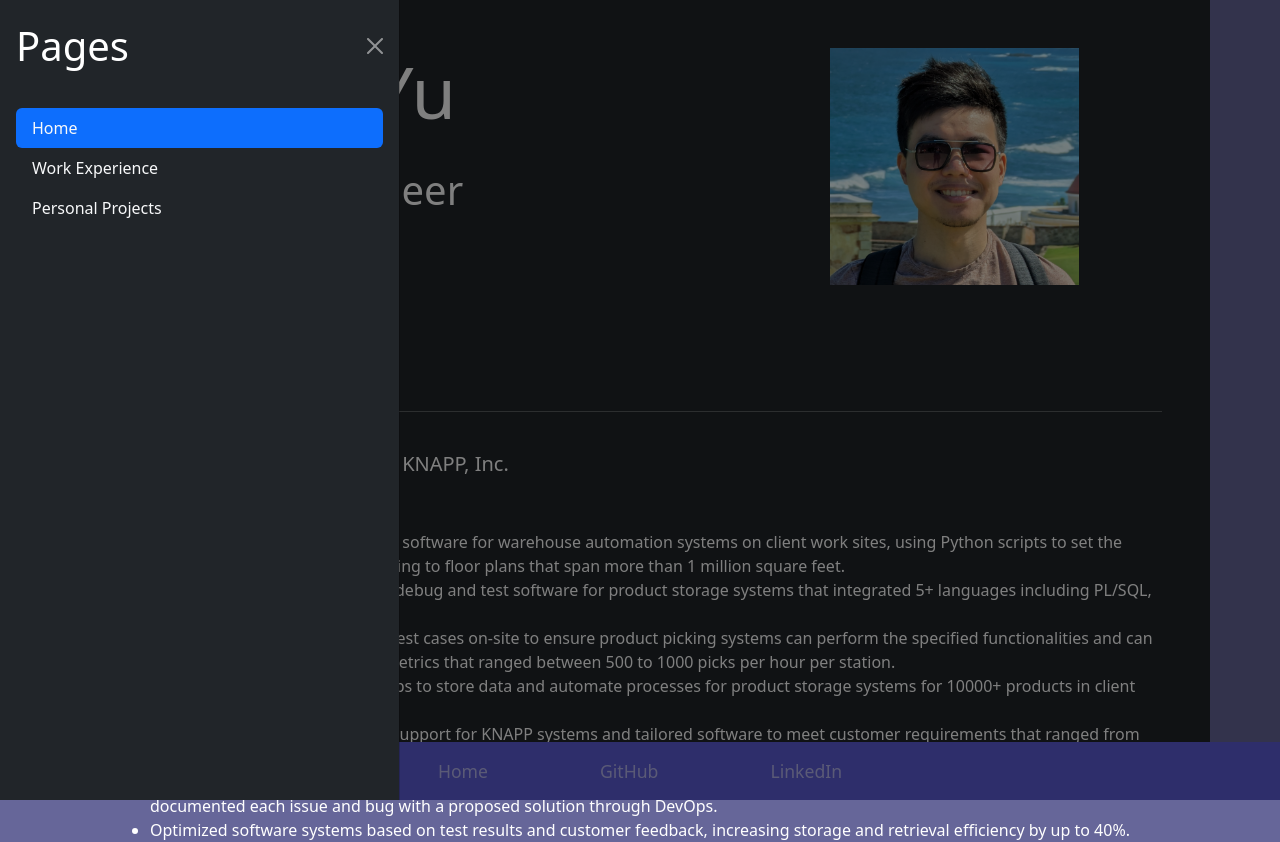
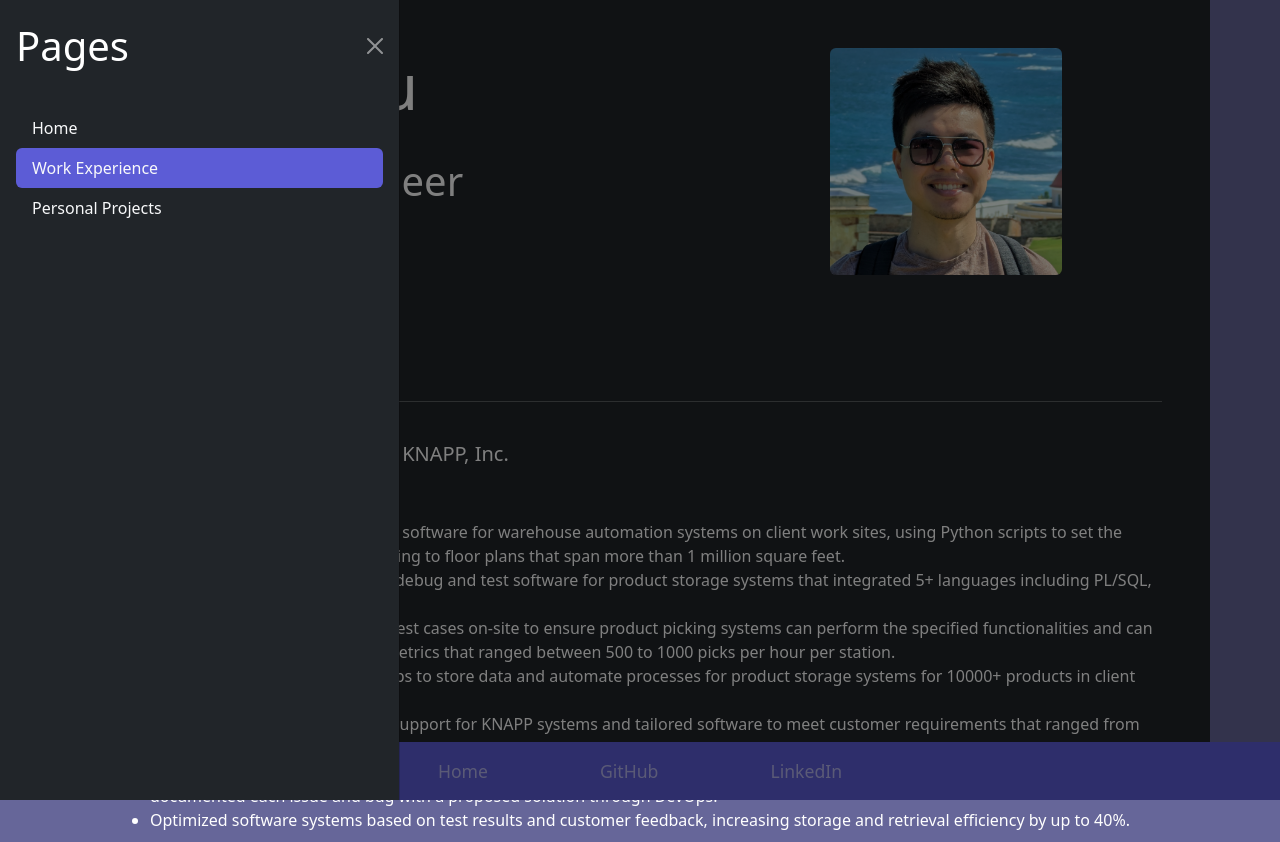
Before and after one commit to Aureliaven/Professional-Portfolio, a plain HTML site: page work_experience.html in a window 1280 px wide. Both pictures are taken after a click on the button "Navigation Menu". Drawn offline with nearby package versions, Linux system fonts and the light colour scheme.

Commit message:
Fixed navigation menu showing wrong active page, changed active page color, changed size of elements in header

```diff
--- a/styles.css
+++ b/styles.css
@@ -2,8 +2,8 @@ body {
     background-color: #666699;
 }
 
-.nav-pills > .active > a, .nav-pills > .active > a:hover {
-    background-color: #5c5cd6;
+.nav-pills>li>a.active, .nav-pills>li>a:hover, .nav-pills>li>a:focus {
+    background-color: #5c5cd6!important;
 }
 
 .lavender {
--- a/work_experience.html
+++ b/work_experience.html
@@ -15,7 +15,7 @@
     <div id="main" class="container p-5 bg-dark text-white vh-100">
       <div class="row">
         <div class="col-sm-8">
-          <h1 class="display-2">Darren Yu</h1>
+          <h1 class="display-3">Darren Yu</h1>
           <br />
           <h1 class="display-6">Software Engineer</h1>
           <div class="offcanvas offcanvas-start text-bg-dark" id="sidebar">
@@ -30,10 +30,10 @@
             <div class="offcanvas-body">
               <ul class="nav nav-pills flex-column">
                 <li class="nav-item">
-                  <a class="nav-link link-light active" href="./index.html">Home</a>
+                  <a class="nav-link link-light" href="./index.html">Home</a>
                 </li>
                 <li class="nav-item">
-                  <a class="nav-link link-light" href="./work_experience.html">Work Experience</a>
+                  <a class="nav-link link-light active" href="./work_experience.html">Work Experience</a>
                 </li>
                 <li class="nav-item">
                   <a class="nav-link link-light" href="./personal_projects.html">Personal Projects</a>
@@ -52,7 +52,7 @@
           </button>
         </div>
         <div class="col-sm-4">
-          <img src="./portrait.jpg" width="75%" height="100%" />
+          <img src="./portrait.jpg" width="70%" height="100%" class="rounded"/>
         </div>
       </div>
       <br /><br /><br />
```
Also changed, not shown: index.html (+2 -2 lines), personal_projects.html (+4 -4 lines).
